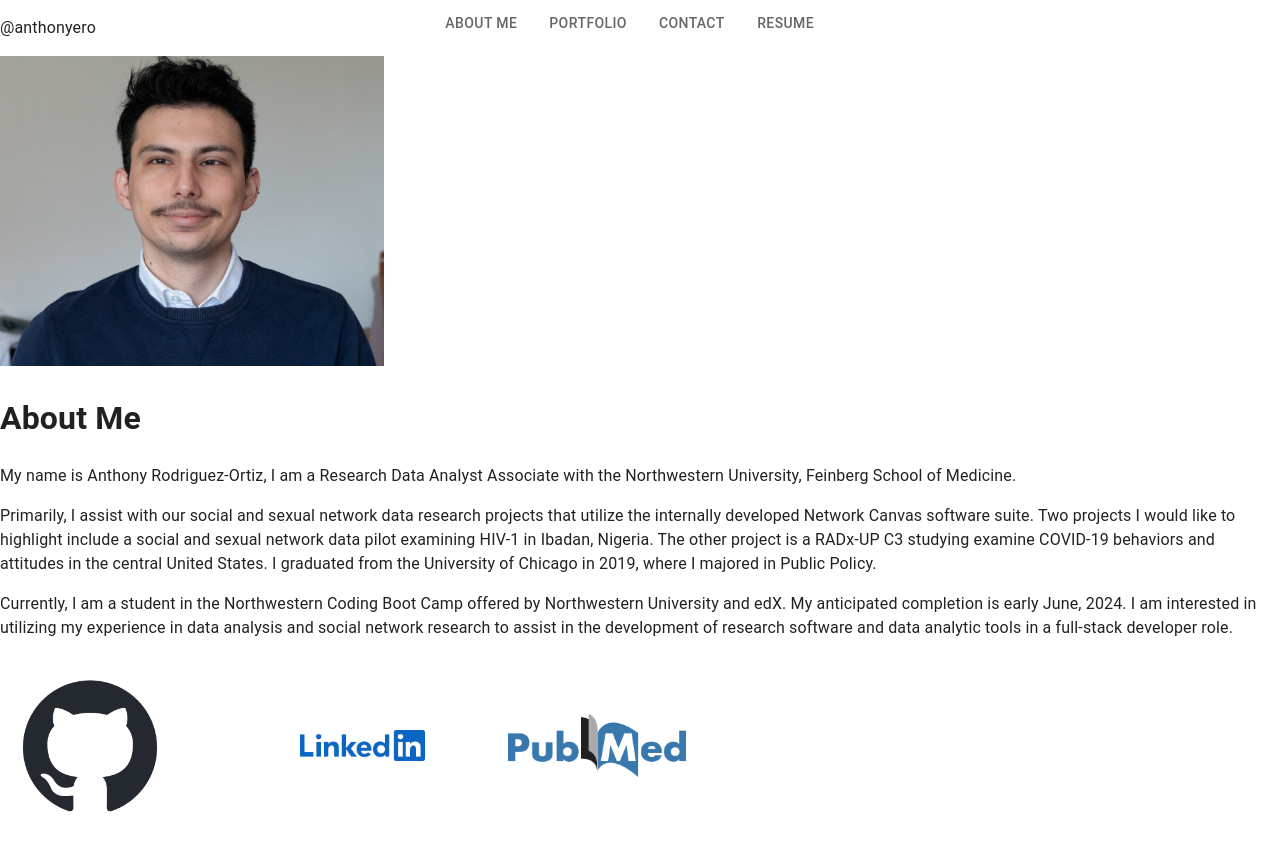
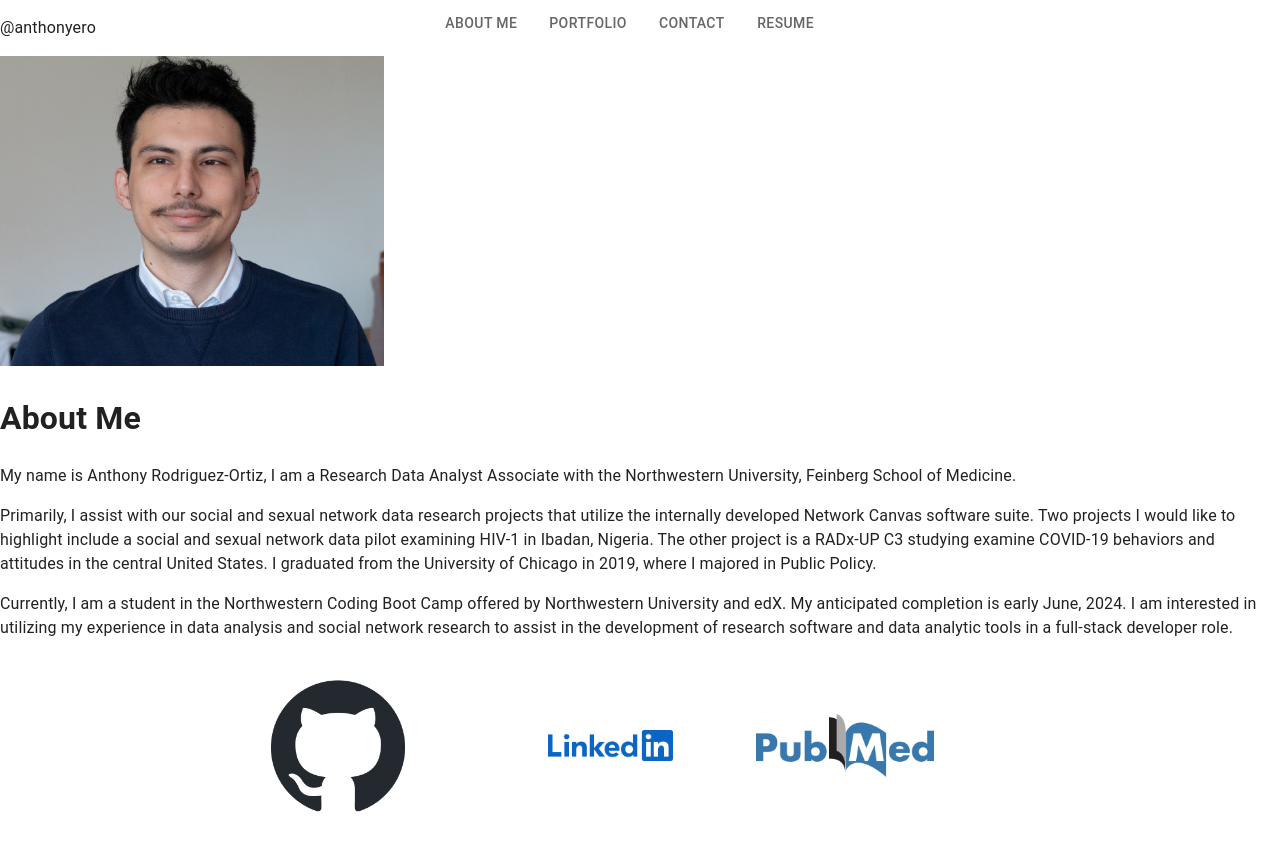
Before and after one commit to anthonyero/portfolio-application, a React (Vite) app: page / in a window 1280 px wide. Built offline with nearby package versions, Linux system fonts and the light colour scheme.

Commit message:
Centered the footer container

```diff
--- a/src/components/Footer.jsx
+++ b/src/components/Footer.jsx
@@ -2,7 +2,7 @@ export default function Footer() {
   const styles = {
     footer: {
       display: 'flex',
-      justifyContener: 'center',
+      justifyContent: 'center',
       alignItems: 'center'
     },
     github: {
```
